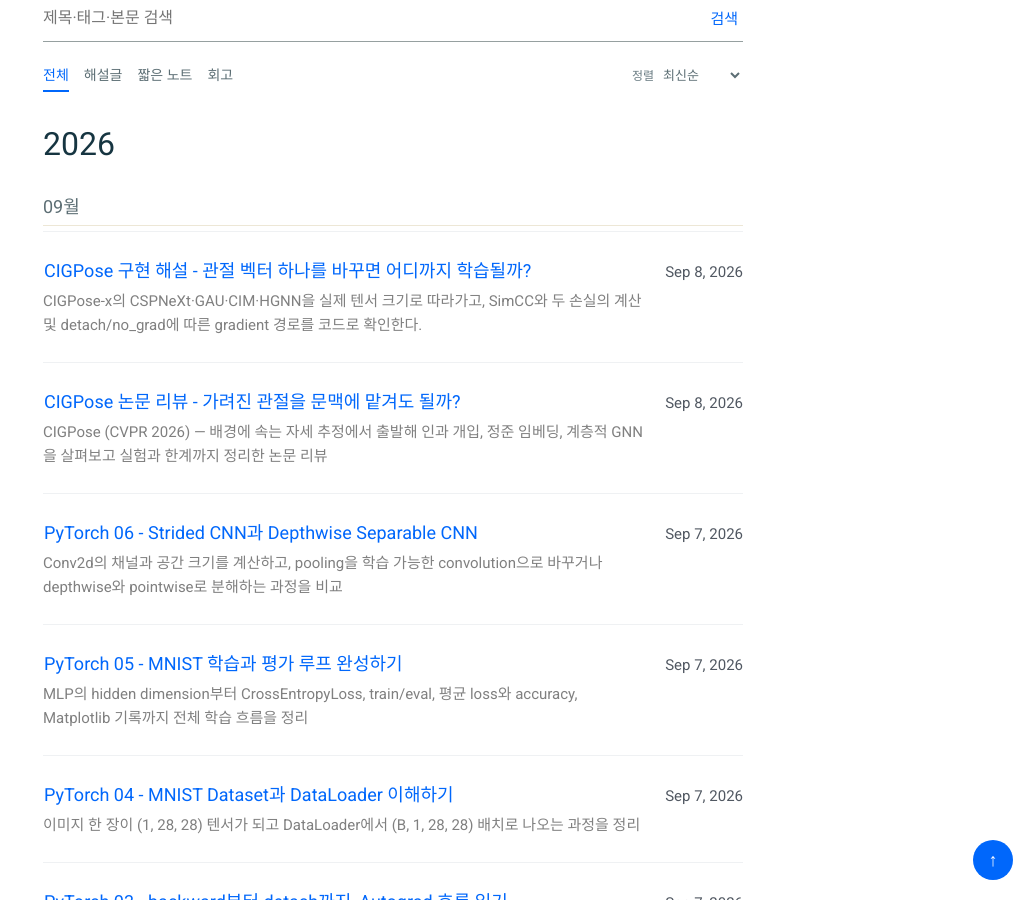
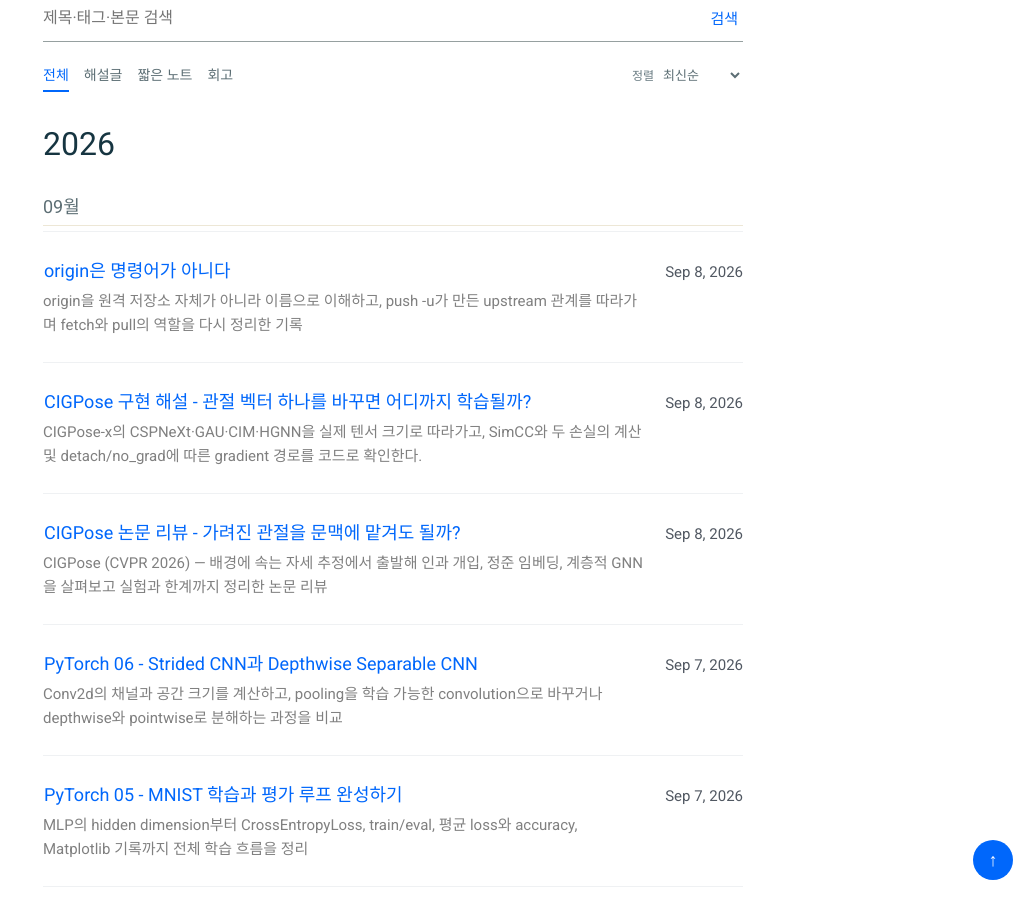
Before and after one commit to yg2127/yg2127.github.io, a Jekyll site: the page built from index.html, in a window 1280 px wide and 900 px high, scrolled down 374 px. Shown: the whole window, without its empty margins (247-1280 px from the left). Built offline with Jekyll 4.4.1, drawn with Linux system fonts in a browser that asks for light colours.

Commit message:
docs: publish origin article and Git stack index

```diff
--- a/_drafts/git-05-remotes.md
+++ b/_posts/2026-09-08-git-05-remotes.md
@@ -1,6 +1,6 @@
 ---
 layout: post
-title: "Git 5편: origin·upstream과 push·pull의 원격 저장소 관리"
+title: "origin은 명령어가 아니다"
 description: "origin을 원격 저장소 자체가 아니라 이름으로 이해하고, push -u가 만든 upstream 관계를 따라가며 fetch와 pull의 역할을 다시 정리한 기록"
 date: 2026-09-08 09:00:00 +0900
 category: Git
```
Also changed, not shown: _pages/categories.md (+1 -0 lines), _pages/stack-git.md (added, +6 -0 lines).
